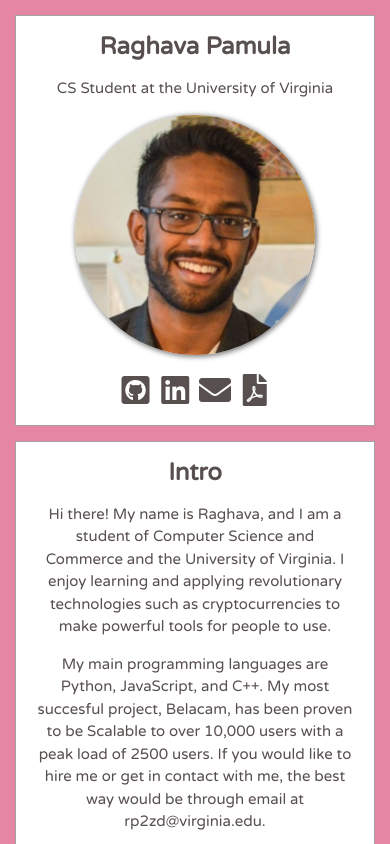
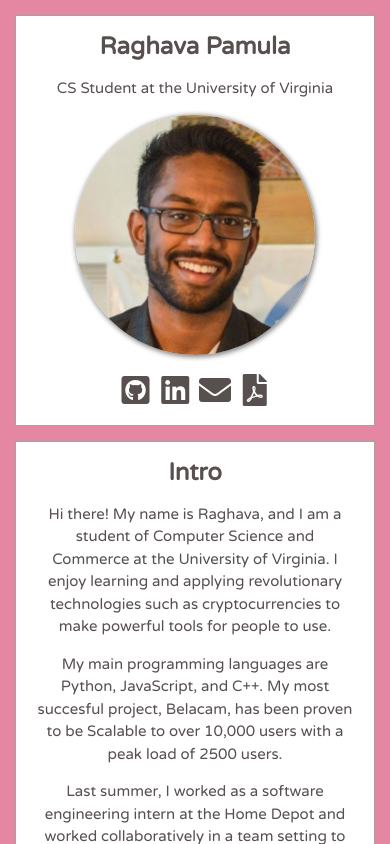
Before and after one commit to raghavapamula/raghavapamula.github.io, a React (Create React App) app: page / in a window 390 px wide. Shown: the top 844 px of the page. Built offline with nearby package versions, Linux system fonts and the light colour scheme.

Commit message:
mobile stuff

```diff
--- a/src/App.js
+++ b/src/App.js
@@ -4,7 +4,7 @@ import './App.css';
 import styled from 'styled-components';
 import Portal from './Portal/Portal.js';
 
-let intro = "Hi there! My name is Raghava, and I am a student of Computer Science and Commerce and the University of Virginia. I enjoy learning and applying revolutionary technologies such as cryptocurrencies to make powerful tools for people to use.\n My main programming languages are Python, JavaScript, and C++. My most succesful project, Belacam, has been proven to be Scalable to over 10,000 users with a peak load of 2500 users. If you would like to hire me or get in contact with me, the best way would be through email at rp2zd@virginia.edu.";
+let intro = "Hi there! My name is Raghava, and I am a student of Computer Science and Commerce at the University of Virginia. I enjoy learning and applying revolutionary technologies such as cryptocurrencies to make powerful tools for people to use.\n My main programming languages are Python, JavaScript, and C++. My most succesful project, Belacam, has been proven to be Scalable to over 10,000 users with a peak load of 2500 users. \n Last summer, I worked as a software engineering intern at the Home Depot and worked collaboratively in a team setting to develop a Price Visibiliy Tool for internal users with React and Node.js. If you would like to hire me or get in contact with me, the best way would be through email at rp2zd@virginia.edu.";
 const VertCenter = styled.div`
     margin-top: 50%;
     margin-bottom: 50%;
```
